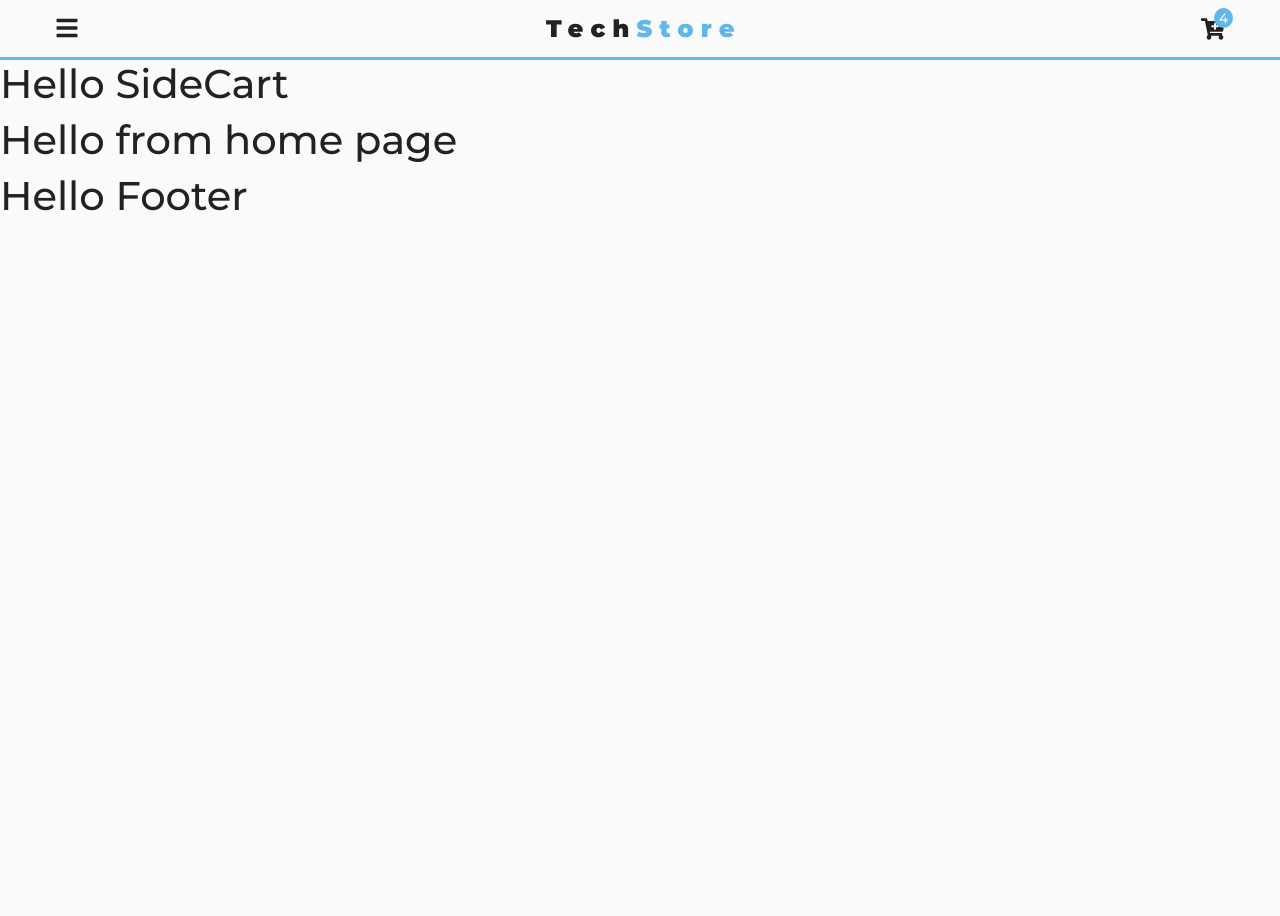
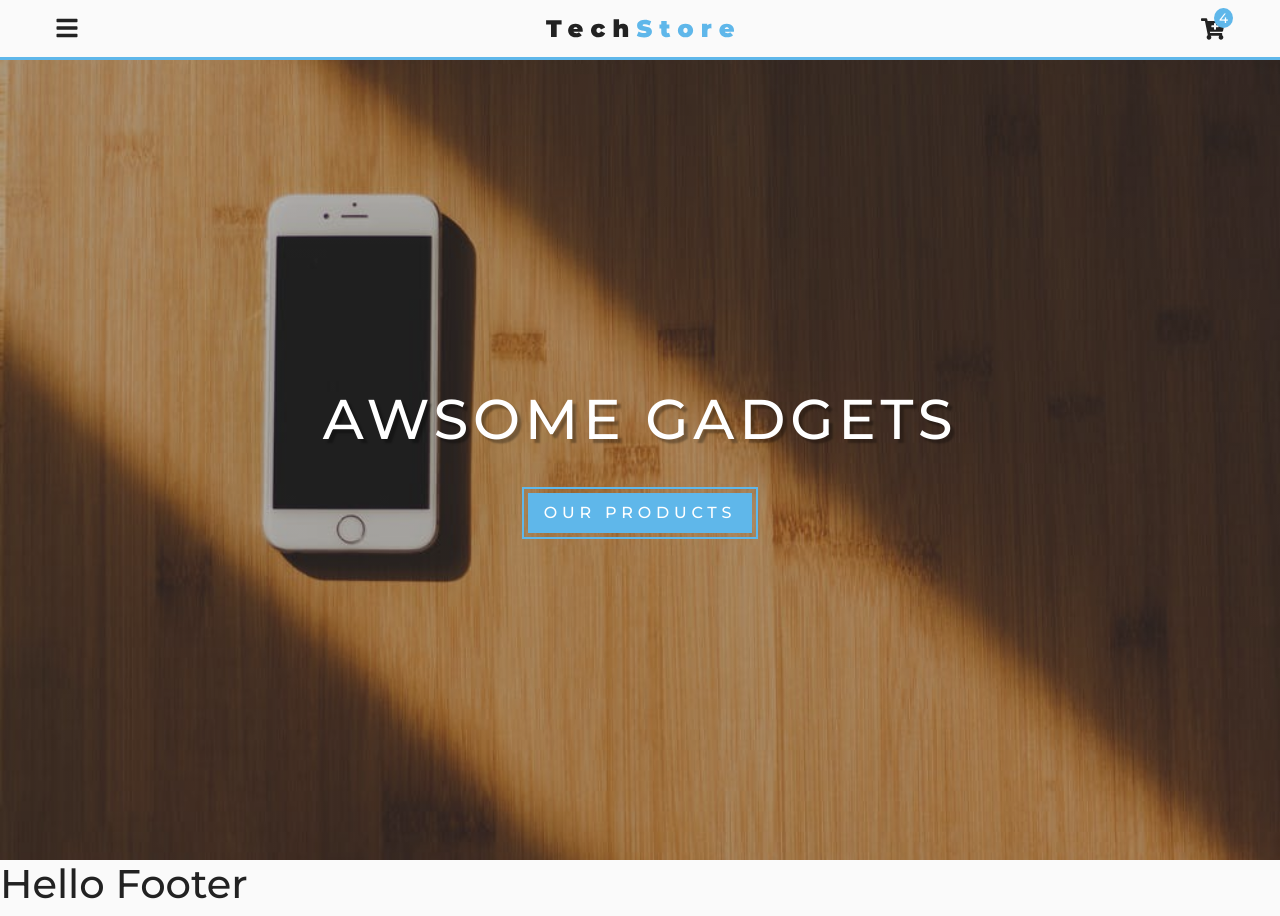
Before and after one commit to yadav02/react-teach-store, a React (Create React App) app: page / in a window 1280 px wide. Before the commit the page ends 800 px from the top, so only its background shows below. Built offline with nearby package versions, Linux system fonts and the light colour scheme.

Commit message:
initial commit

```diff
--- a/src/App.css
+++ b/src/App.css
@@ -26,3 +26,24 @@ body{
   background: var(--mainGrey) !important;
   color: var(--mainBlack);
 }
+.main-link{
+  padding: 0.5rem 1rem;
+  background: var(--primaryColor);
+  color: var(--mainWhite);
+  display: inline-block;
+  text-transform: uppercase;
+  letter-spacing: var(--mainSpacing);
+  outline: 2px solid var(--primaryColor);
+  outline-offset: 4px;
+  border: none;
+  transition: var(--mainTransition);
+
+}
+.main-link:hover{
+  background: var(--mainGrey);
+  text-decoration: none;
+  color: var(--primaryColor);
+  outline-color:var(--darkGrey) ;
+
+
+}
--- a/src/App.js
+++ b/src/App.js
@@ -28,8 +28,8 @@ function App() {
        <Route path="/" exact component={Home} />
        <Route path="/about"  component={About} />
        <Route path="/contact"  component={Contact} />
-       <Route path="/products"  component={Products} />
-       <Route path="/products/:id" exact component={SingleProduct} />
+       <Route path="/products" exact component={Products} />
+       <Route path="/products/:id" component={SingleProduct} />
        <Route path="/cart"  component={Cart} />
        <Route  component={Default} />
     </Switch>
--- /dev/null
+++ b/src/components/Hero.js
@@ -0,0 +1,38 @@
+import React from 'react'
+import styled from 'styled-components'
+import mainBcg from '../images/mainBcg.jpeg'
+
+export default function Hero({img, title, max, children}) {
+    return (
+        <HeroWrapper max={max} img={img}>
+          <div className="banner">
+           <h1 className="title">{title}</h1>
+           {children}
+          </div>
+        </HeroWrapper>
+
+    )
+}
+
+const HeroWrapper = styled.div`
+    text-align: center;
+    display:flex;
+    align-items: center;
+    justify-content: center;
+    min-height: ${props => (props.max ? "100vh" :"60vh")};
+    color: var(--mainWhite);
+    background: linear-gradient(var(--primaryRGBA),
+     var(--primaryRGBA)),
+     url(${props => props.img}) center/ cover no-repeat;
+
+     .title{
+         padding-top: 2rem;
+         font-size: 3.5rem;
+         text-shadow: 4px 4px 2px rgba(0, 0, 0, 0.3);
+         text-transform: uppercase;
+         letter-spacing: var(--mainSpacing)
+     }
+`;
+Hero.defaultProps ={
+    img: mainBcg
+}
--- a/src/components/SideCart.js
+++ b/src/components/SideCart.js
@@ -1,9 +1,36 @@
 import React from 'react'
+import {ProductConsumer} from '../context'
+import styled from 'styled-components';
 
 export default function SideCart() {
     return (
-        <>
-          <h1>Hello SideCart</h1>
-        </>
+        <ProductConsumer>
+          {value => {
+            const {cartOpen, closeCart, cart} = value;
+
+            return (
+              <CartWrapper show={cartOpen} onClick={closeCart}>
+              <p>Cart Items</p>
+              </CartWrapper>
+            )
+          }}
+        </ProductConsumer>
     )
 }
+
+const CartWrapper = styled.div`
+   position: fixed;
+   top:60px;
+   right:0;
+   width:100%;
+   height:100%;
+   background: var(--mainGrey);
+   z-index:1;
+   transform: ${props => props.show ? "translateX(0)":"translateX(100%)"};
+   border-left: 4px solid var(--primaryColor);
+   transition: var(--mainTransition);
+
+   @media (min-width: 576px) {
+     width:20rem;
+   }
+`;
--- a/src/context/context.js
+++ b/src/context/context.js
@@ -11,7 +11,8 @@ class ProductProvider extends Component {
         sidebarOpen: false,
         cartOpen: false,
         cartItems: 4,
-        links: linkData
+        links: linkData,
+        cart: []
     }
 
     // HandleSideBar
--- a/src/context/linkData.js
+++ b/src/context/linkData.js
@@ -12,7 +12,7 @@ export const linkData = [
     {
         id: 3,
         text: "products",
-        path: '/product'
+        path: '/products'
     },
     {
         id: 4,
--- a/src/pages/Default.js
+++ b/src/pages/Default.js
@@ -1,9 +1,15 @@
 import React from 'react'
+import Hero from '../components/Hero';
+import {Link} from 'react-router-dom';
+import defaultBcg from '../images/defaultBcg.jpeg';
 
 export default function Default() {
     return (
         <>
-          <h1>Hello Default Page</h1>
+           <Hero img={defaultBcg} title="404" max="true">
+            <h2 className="text-uppercase">page not found</h2>
+            <Link to="/" className="main-link" style={{marginTop:"2rem"}}>return home</Link>
+           </Hero>
         </>
     )
 }
--- a/src/pages/HomePage.js
+++ b/src/pages/HomePage.js
@@ -1,12 +1,15 @@
 import React from 'react'
-import {ProductConsumer} from '../context'
+import Hero from '../components/Hero';
+import {Link} from 'react-router-dom';
+
 
 export default function HomePage() {
     return (
         <>
-          <ProductConsumer>{value => {
-            return <h1>Hello from home page</h1>
-          }}</ProductConsumer>
+        <Hero title="awsome gadgets" max="true">
+          <Link to="/products" className="main-link" style={{margin:"2rem"}}>Our Products</Link>
+        </Hero>
+
         </>
     )
 }
```
Also changed, not shown: src/images/defaultBcg.jpeg (added), src/images/mainBcg.jpeg (added).
